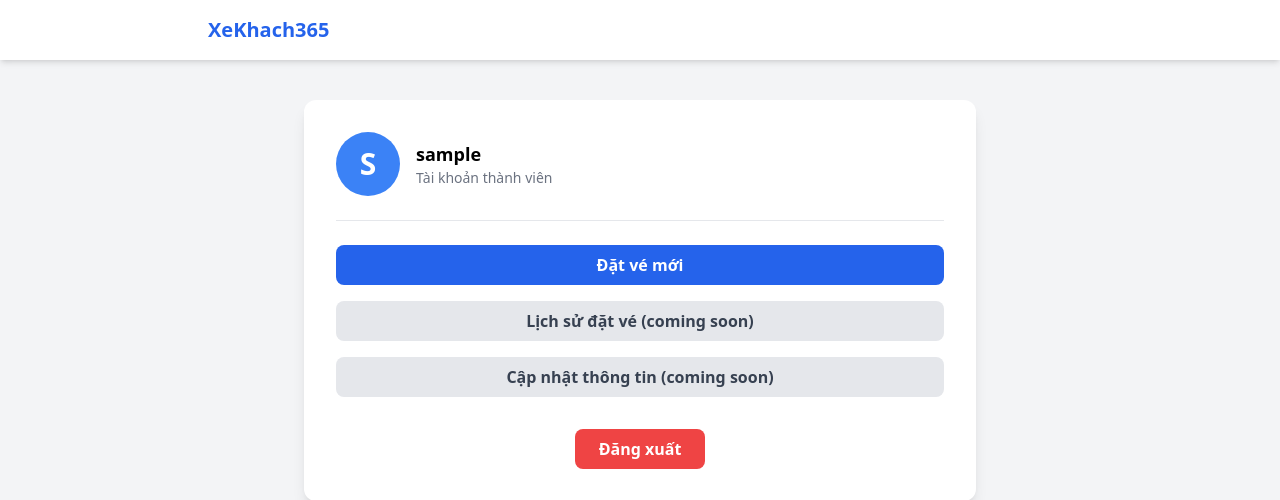
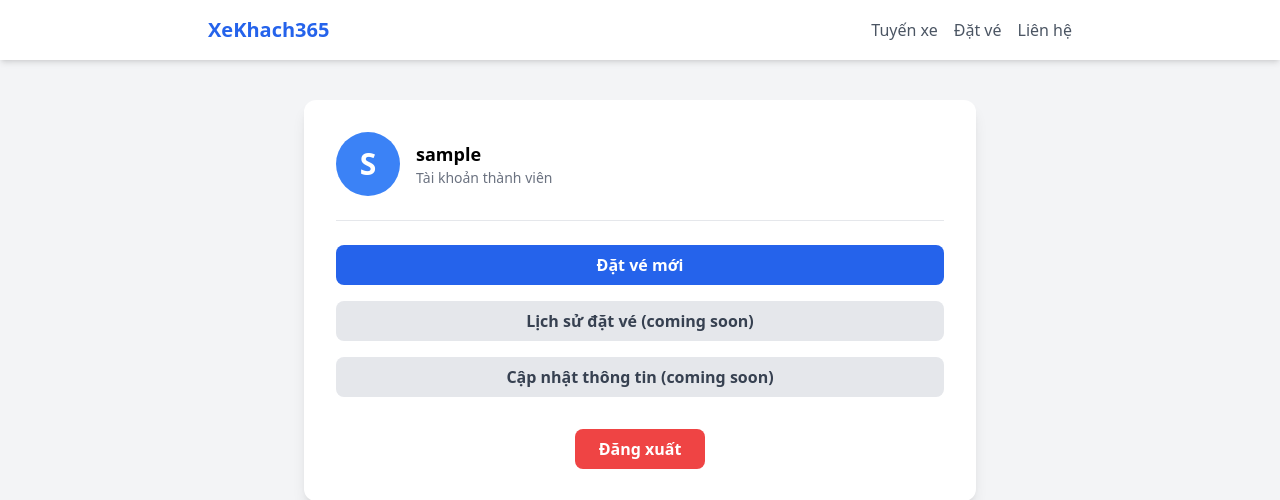
Before and after one commit to xikule/LTMT4-Ho-ng---V-, a PHP site: page /guestuser.php in a window 1280 px wide. Shown: the top 500 px of the page. Run offline with PHP 8.4, Linux system fonts and the light colour scheme; the visitor is signed in with stand-in values (Sample User, id 1); some libraries are stand-ins or nearby versions.

Commit message:
fixing databasedatabase

```diff
--- a/doan/tkuser/guestuser.php
+++ b/doan/tkuser/guestuser.php
@@ -18,6 +18,22 @@ if (!isset($_SESSION['user'])) {
     <nav class="bg-white shadow-md py-4">
         <div class="max-w-4xl mx-auto px-4 flex justify-between items-center">
             <a href="../trangchu.php" class="text-xl font-bold text-blue-600">XeKhach365</a>
+            <div class="space-x-4 hidden md:flex items-center">
+                <a href="#" class="text-gray-600 hover:text-blue-600">Tuyến xe</a>
+                <a href="datve.php" class="text-gray-600 hover:text-blue-600">Đặt vé</a>
+                <!-- Trong phần navbar -->
+            <div class="relative group">
+            <a href="#" class="text-gray-600 hover:text-blue-600">Liên hệ</a>
+            <div class="absolute left-1/2 -translate-x-1/2 mt-2 w-72 bg-white rounded shadow-lg z-50 p-3 text-sm hidden group-hover:block">
+                <div>
+                <span class="text-blue-600 font-semibold">1900969681</span> - Để phản hồi về dịch vụ và xử lý sự cố
+                </div>
+                <div class="mt-1">
+                <span class="text-blue-600 font-semibold">1900888684</span> - Để đặt vé qua điện thoại (24/7)
+                </div>
+            </div>
+            </div>
+            </div>
         </div>
     </nav>
 
```
Also changed, not shown: doan/dataproject.sql (+15 -15 lines), doan/tkuser/datve.php (+12 -1 lines), doan/trangchu.php (+12 -1 lines).
